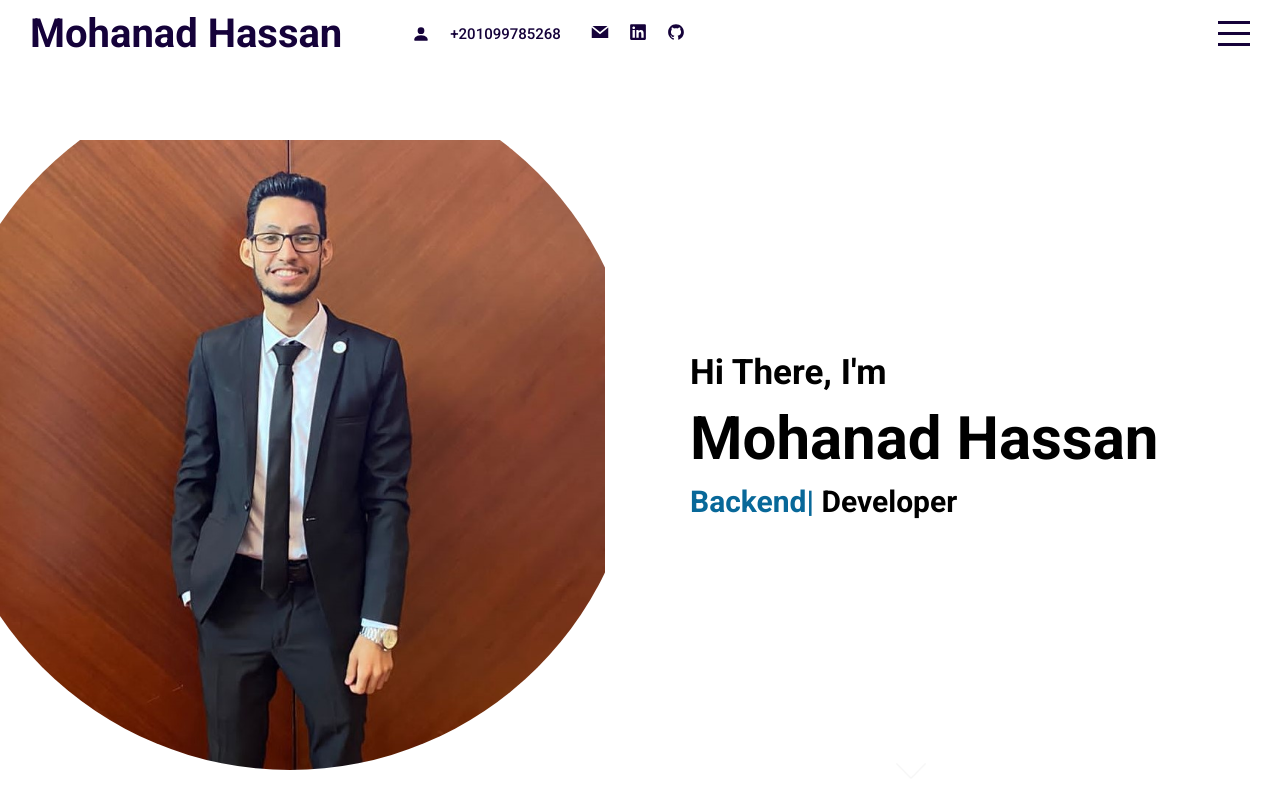
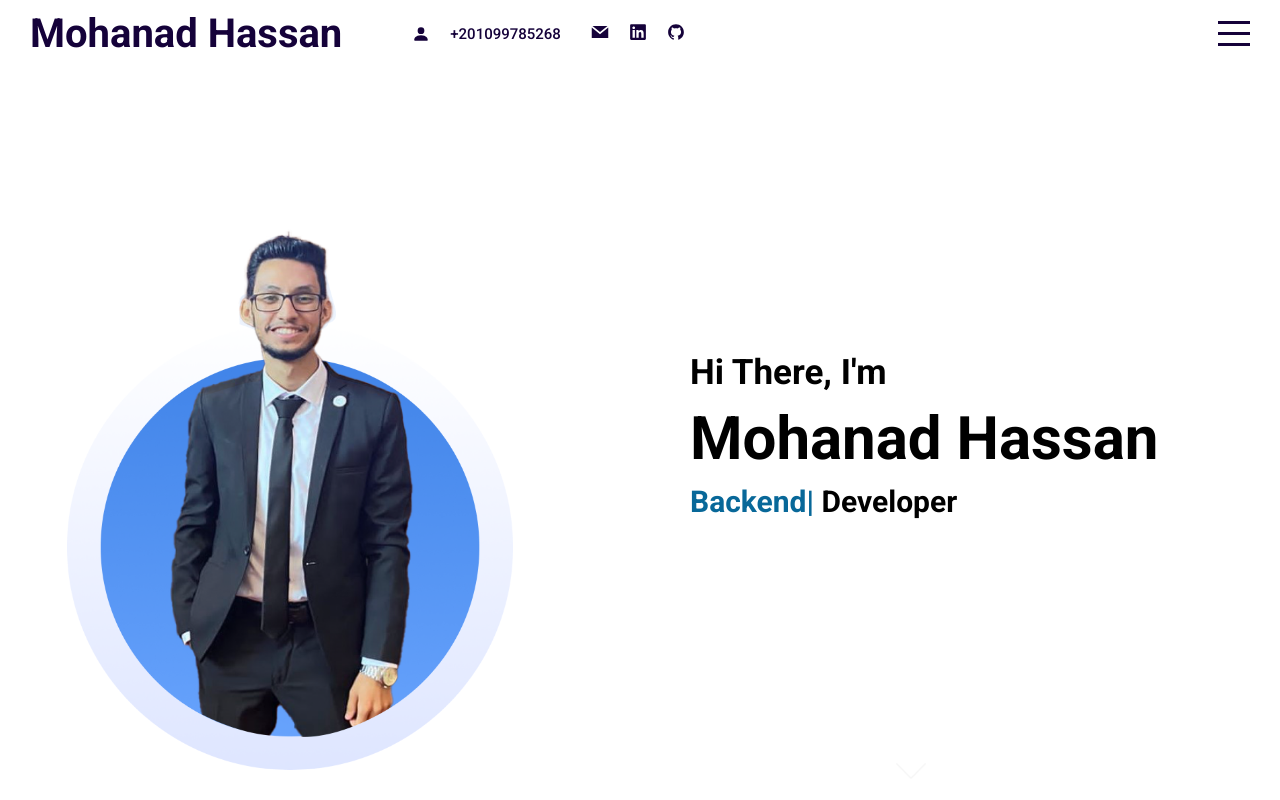
Before and after one commit to mohanadhassan1/Mohanad-Portfolio, a React (Create React App) app: page / in a window 1280 px wide. Built offline with nearby package versions, Linux system fonts and the light colour scheme.

Commit message:
edit photi

```diff
--- a/src/components/intro/Intro.jsx
+++ b/src/components/intro/Intro.jsx
@@ -17,7 +17,7 @@ export default function Intro() {
     <div className="intro" id="intro">
       <div className="left">
         <div className="imgContainer">
-          <img src="assets/man.jpg" alt="Mohanad personal" />
+          <img src="assets/Group 29.png" alt="Mohanad personal" />
         </div>
       </div>
       <div className="right">
```
Also changed, not shown: public/assets/Group 29.png (added).
